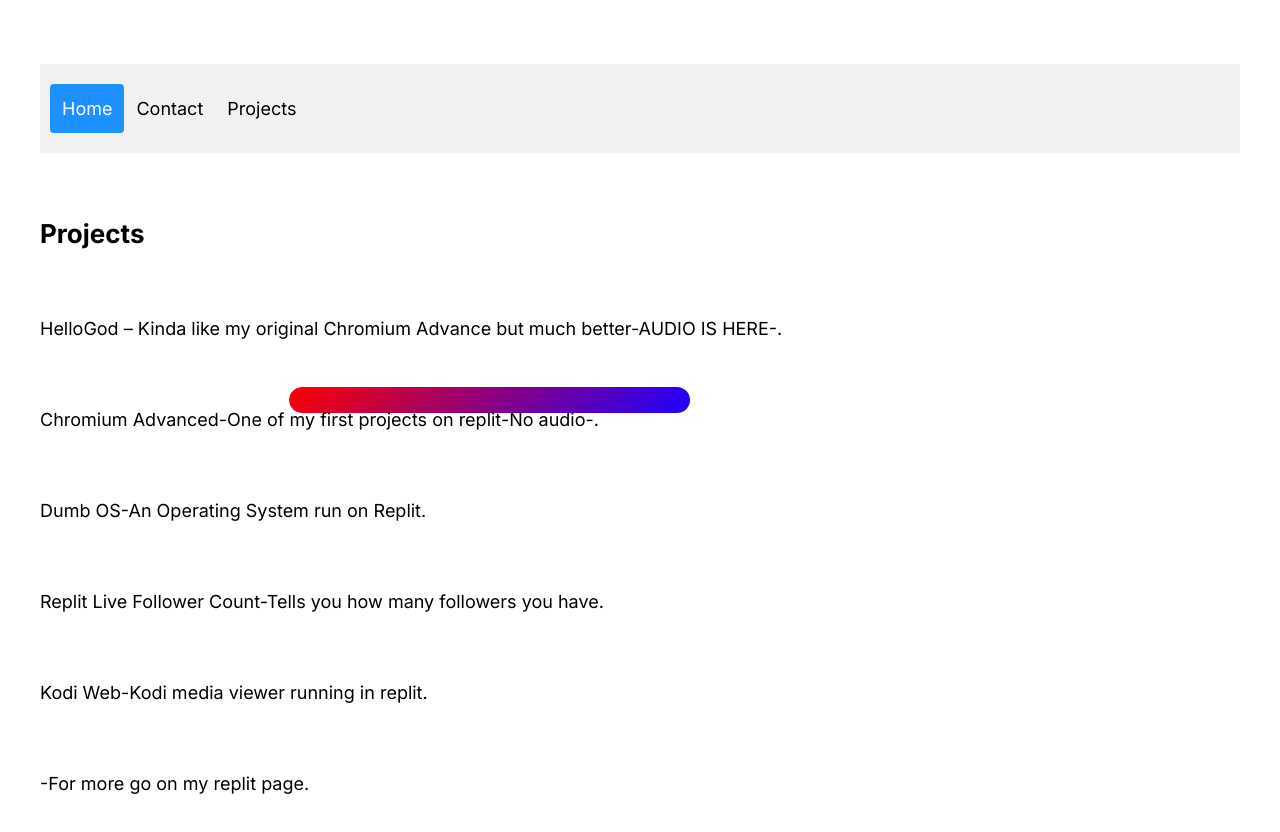
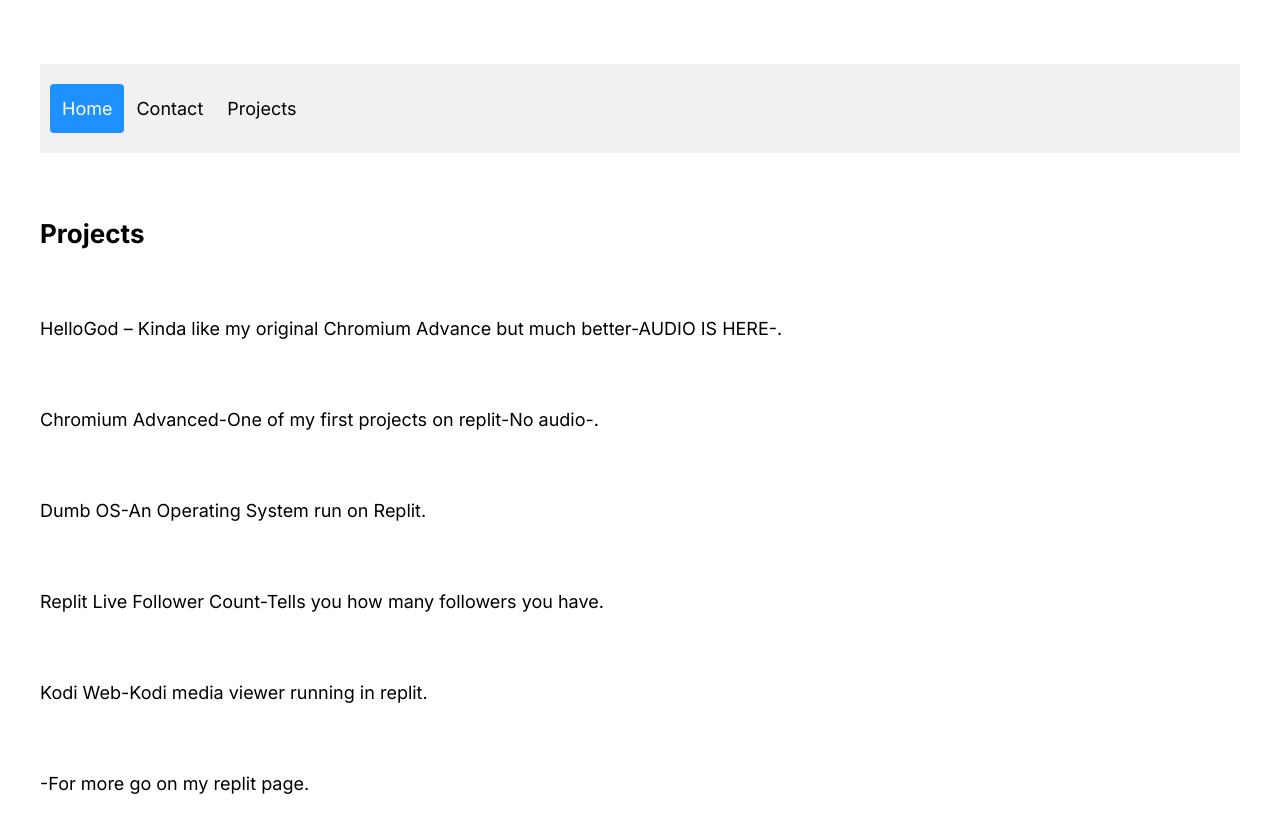
Before and after one commit to ShahkerTHD/My-Website, a website: page project.html in a window 1280 px wide. Drawn offline with Linux system fonts and the light colour scheme.

Commit message:
Removed Gradient because of viewer error

```diff
--- a/project.html
+++ b/project.html
@@ -39,7 +39,6 @@ s0.parentNode.insertBefore(s1,s0);
   </div>
 </div>
 
-<div class="progress-bar"></div>
 
 
     <div class="section">
--- a/style.css
+++ b/style.css
@@ -379,28 +379,3 @@ main footer .bottom .social-medias .social-media:hover svg {
                  1px 10px 1px #919191,
                  1px 20px 40px rgba(0, 0, 0, 0.3);
 }
-.progress-bar{
-    width: 450px;
-    height: 30px;
-    border-radius: 20px;
-    border: 2px solid #fff;
-    position: absolute;
-    top: 50%;
-    left: 40%;
-    transform: translate(-50%, -50%);
-    overflow: hidden;
-}
-.progress-bar::after{
-    content: '';
-    background: linear-gradient(135deg, #fd0000, #1d00ff);
-    width: 0;
-    height: 100%;
-    border-radius: 20px;
-    position: absolute;
-    animation: progress 2s linear forwards;
-}
-@keyframes progress {
-    100%{
-        width: 90%;
-    }
-}
```
